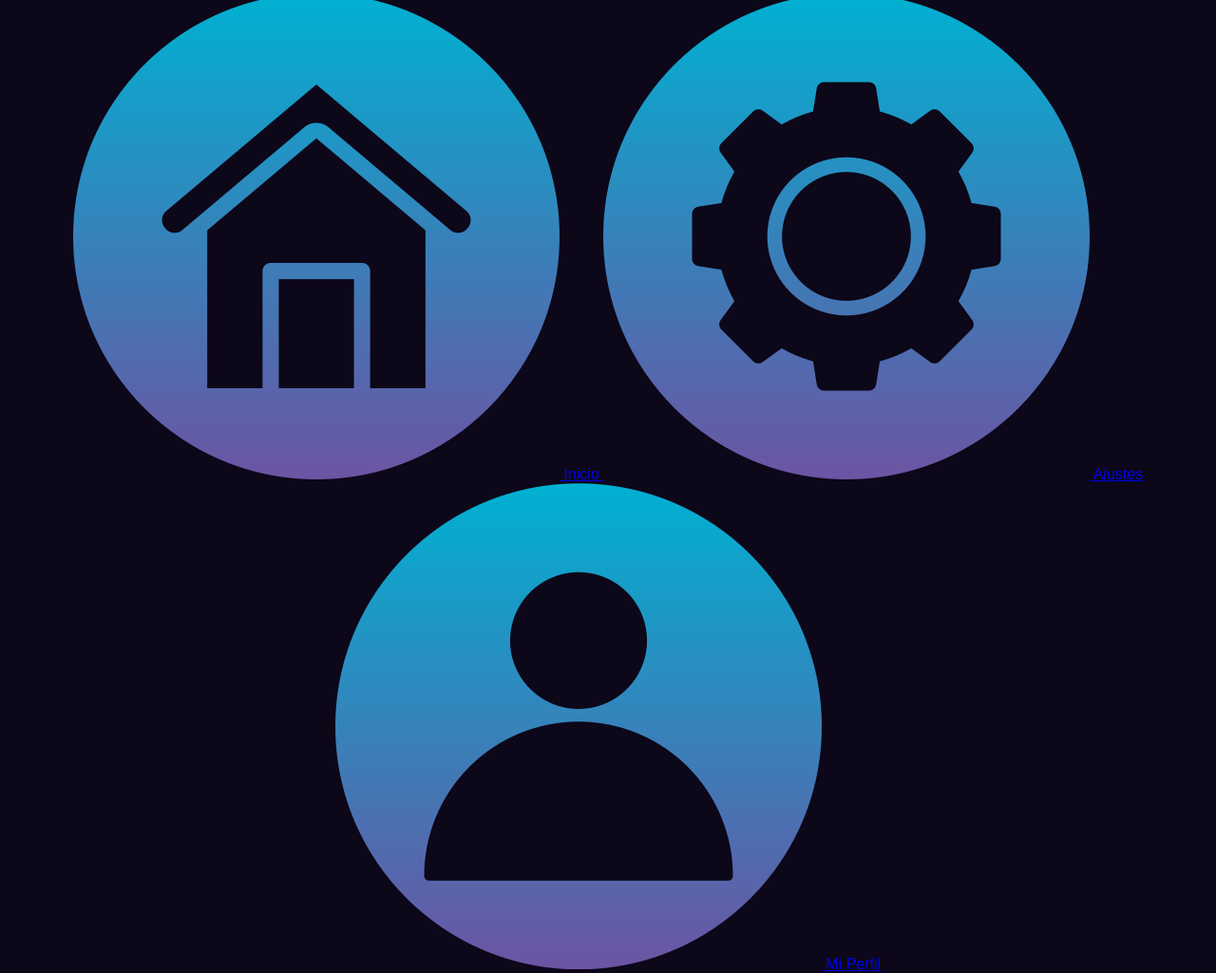
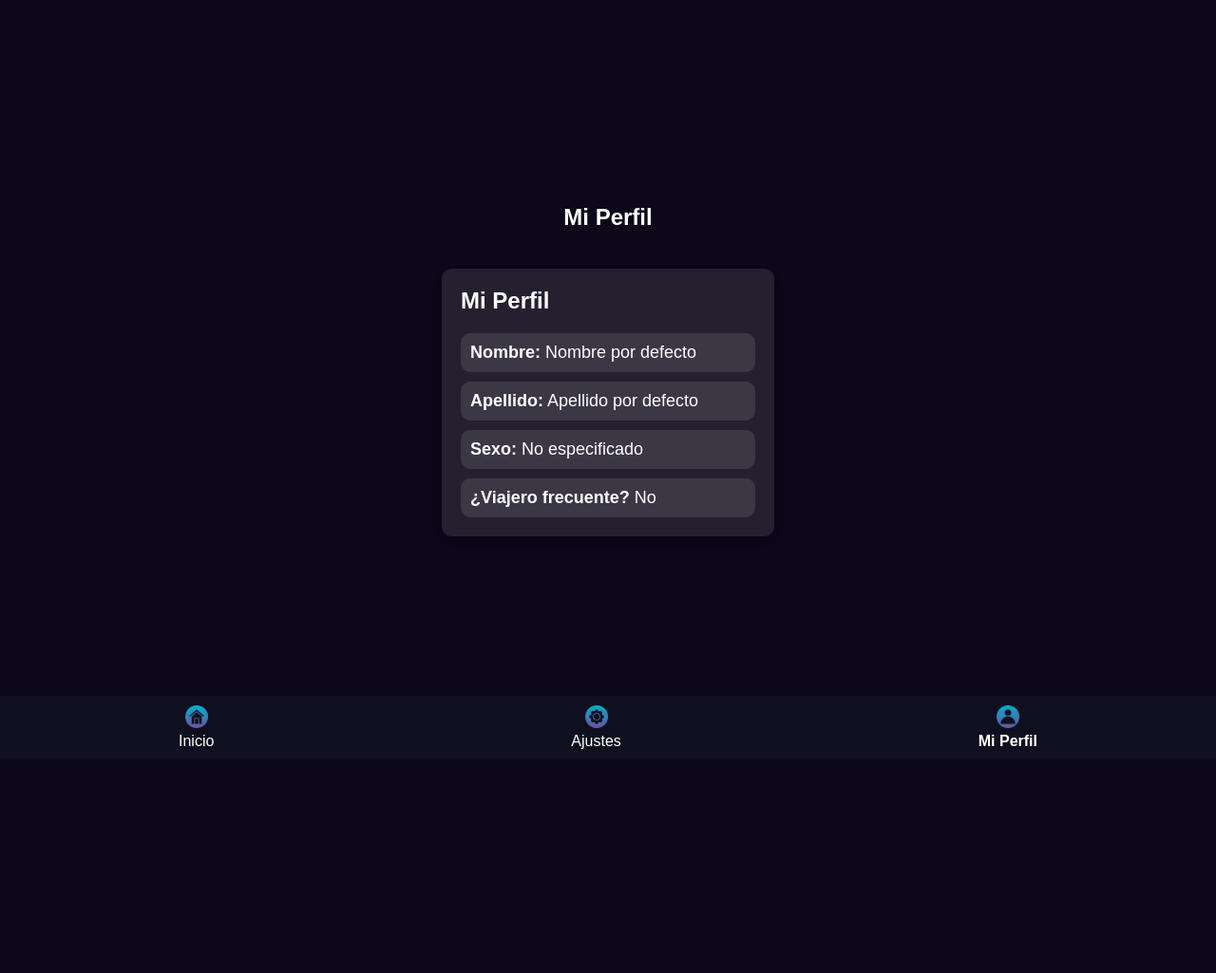
Before and after one commit to Andres241218/APMT2, a plain HTML site: page html/usuario.html in a window 1280 px wide. Shown: the whole page at 95% size. After the commit the page ends 800 px from the top, so only its background shows below. Drawn offline with Linux system fonts and the light colour scheme.

Commit message:
Se terminan los estilos de usuario.html

```diff
--- a/css/usuario.css
+++ b/css/usuario.css
@@ -20,8 +20,9 @@
     align-items: center;
     height: 100vh; /* Altura completa de la ventana */
   }
-/* Encabezado */
-.header {
+
+  /* Encabezado */
+  .header {
     width: 100%;
     text-align: center;
     margin-bottom: 20px;
@@ -44,3 +45,63 @@
     text-align: left;
     margin-bottom: 20px; /* Espacio para el footer */
   }
+
+  /* Título principal */
+  h1 {
+    font-size: 24px;
+    font-weight: bold;
+    margin-bottom: 20px;
+  }
+
+  /* Lista de datos */
+  #user-data {
+    display: flex;
+    flex-direction: column;
+    gap: 10px;
+    list-style: none;
+    padding: 0;
+  }
+
+  .user-data-item {
+    font-size: 18px;
+    background: rgba(255, 255, 255, 0.1);
+    padding: 10px;
+    border-radius: 10px;
+  }
+
+  /* Estilos para los títulos en negrita */
+  #user-data li strong {
+    font-weight: bold;
+    margin-right: 5px;
+  }
+
+  /* Estilos para el footer */
+  .footer {
+    width: 100%;
+    background: #0f0f1f;
+    padding: 10px 0;
+    position: fixed;
+    bottom: 0;
+  }
+
+  .nav-bar {
+    display: flex;
+    justify-content: space-around;
+  }
+
+  .nav-bar a {
+    color: white;
+    text-decoration: none;
+    text-align: center;
+  }
+
+  .nav-bar a.active {
+    font-weight: bold;
+  }
+
+  .nav-bar img {
+    width: 24px;
+    height: 24px;
+    display: block;
+    margin: 0 auto 5px;
+  }
```
